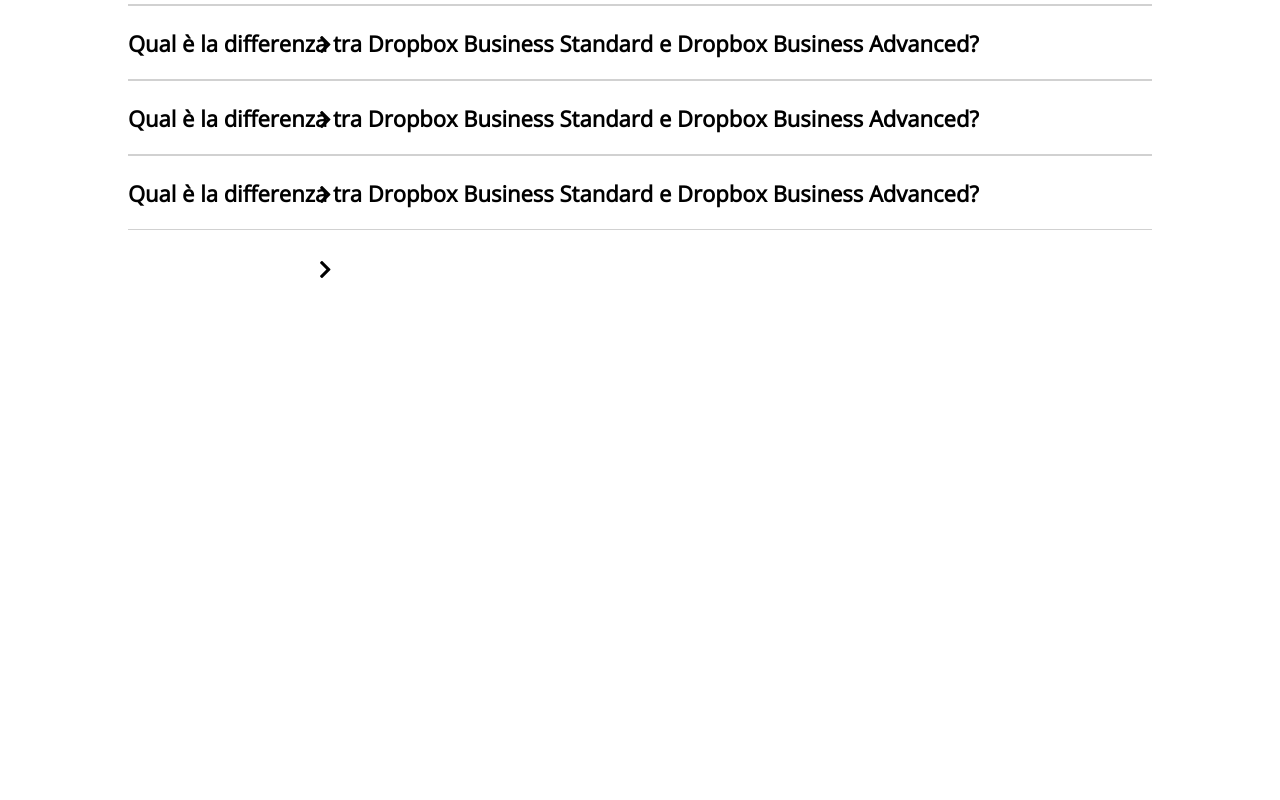
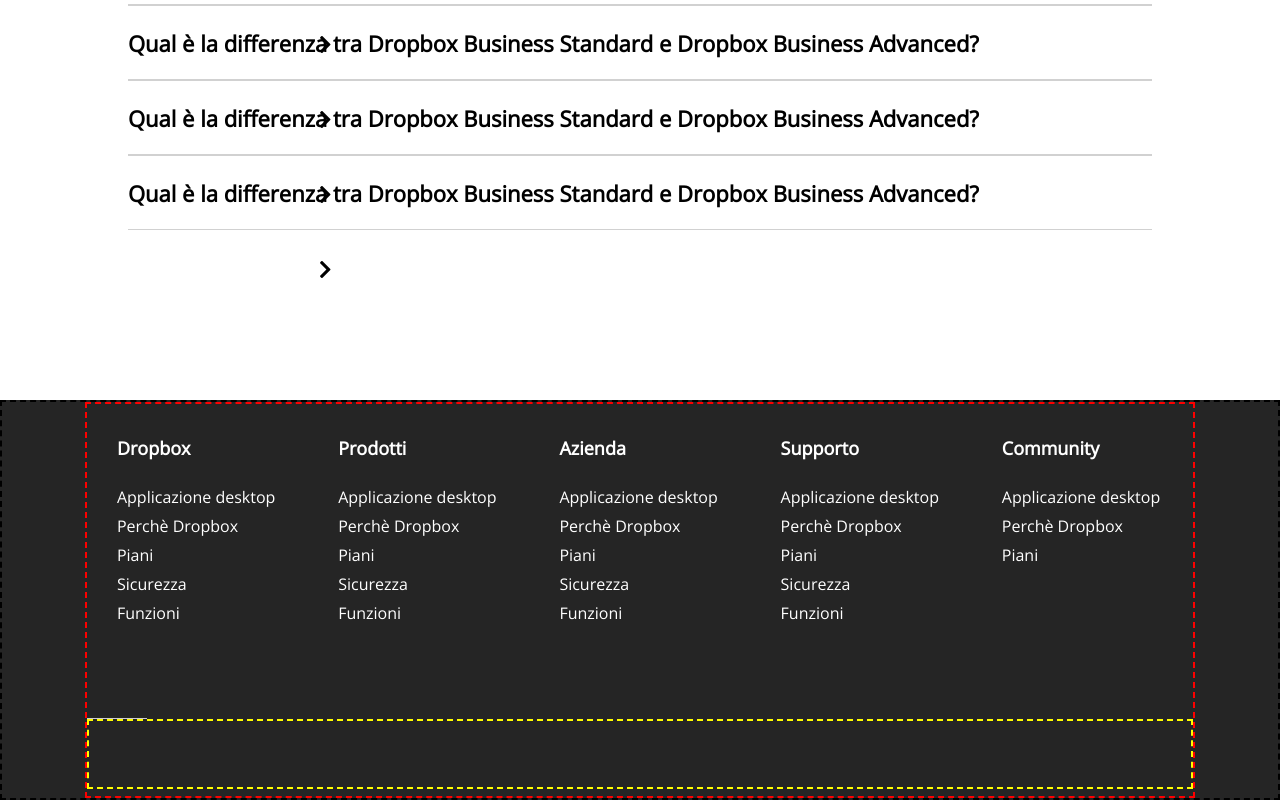
Before and after one commit to alegiunt99/htmlcss-dropbox, a plain HTML site: page index.html in a window 1280 px wide. Shown: the part 5817-6617 px from the top of the page. Before the commit the page ends 6217 px from the top, so only its background shows below. Drawn offline with nearby package versions, Linux system fonts and the light colour scheme.

Commit message:
Tutte le liste del footer

```diff
--- a/css/style.css
+++ b/css/style.css
@@ -562,10 +562,103 @@
 .qstn-frq h1{
     margin-bottom: 40px;
 }
+
+footer{
+    width: 100%;
+    height: 400px;
+    background-color: rgb(37, 37, 37);
+}
+
+.container-2{
+    width: 87%;
+    height: 100%;
+    margin: 0 auto;
+}
+
+.top-footer{
+    width: 100%;
+    height: 80%;
+    position: relative;
+}
+
+.other-pages{
+    height: 100%;
+    width: 20%;
+    display: inline-block;
+    padding-top: 30px;
+    padding-left: 30px;
+    font-size: 15px;
+    color:white;
+    line-height: 29px;
+}
+
+.other-pages h4{
+    font-size: 18px;
+    padding-bottom: 20px;
+}
+
+.other-pages a{
+    color: white;
+    text-decoration: none;
+}
+
+.other-pages a:hover{
+    text-decoration: underline;
+}
+
+.top-footer #community{
+    position: absolute;
+}
+
 /* / Layout */
 
 
-/* Debug *
+/* Debug */
+
+.debug footer{
+    border: 2px dashed black;
+    width: 100%;
+    height: 400px;
+
+}
+
+.debug .container-2{
+    border: 2px dashed red;
+    width: 87%;
+    height: 100%;
+    margin: 0 auto;
+    font-size: 0px;
+}
+
+/*
+.debug .top-footer{
+    width: 100%;
+    height: 80%;
+}
+
+.debug .other-pages{
+    border: 2px dashed blue;
+    height: 100%;
+    width: 20%;
+    display: inline-block;
+    padding-top: 30px;
+    padding-left: 30px;
+    font-size: 15px;
+}
+
+.debug .container-2 .bottom-bar{
+    height: 2%;
+}
+*/
+.debug .bottom-footer{
+    border: 2px dashed yellow;
+    width: 100%;
+    height: 18%;
+    position: relative;
+}
+
+
+/*
 
 .debug #questions-freq{
     border: 1px dashed red;
--- a/index.html
+++ b/index.html
@@ -387,8 +387,63 @@
 
 
     <!--Parte inferiore con pagine e contatti-->
-    <footer>
+    <footer class="clearfix">
+        <div class="container-2">
+            <div class="top-footer">
+                <div class="other-pages">
+                    <h4>Dropbox</h4>
+                    <ul>
+                        <li><a href="#">Applicazione desktop</a></li>
+                        <li><a href="#">Perchè Dropbox</a></li>
+                        <li><a href="#">Piani</a></li>
+                        <li><a href="#">Sicurezza</a></li>
+                        <li><a href="#">Funzioni</a></li>
+                    </ul>
+                </div>
+                <div class="other-pages">
+                    <h4>Prodotti</h4>
+                    <ul>
+                        <li><a href="#">Applicazione desktop</a></li>
+                        <li><a href="#">Perchè Dropbox</a></li>
+                        <li><a href="#">Piani</a></li>
+                        <li><a href="#">Sicurezza</a></li>
+                        <li><a href="#">Funzioni</a></li>
+                    </ul>
+                </div>
+                <div class="other-pages">
+                    <h4>Azienda</h4>
+                    <ul>
+                        <li><a href="#">Applicazione desktop</a></li>
+                        <li><a href="#">Perchè Dropbox</a></li>
+                        <li><a href="#">Piani</a></li>
+                        <li><a href="#">Sicurezza</a></li>
+                        <li><a href="#">Funzioni</a></li>
+                    </ul>
+                </div>
+                <div class="other-pages">
+                    <h4>Supporto</h4>
+                    <ul>
+                        <li><a href="#">Applicazione desktop</a></li>
+                        <li><a href="#">Perchè Dropbox</a></li>
+                        <li><a href="#">Piani</a></li>
+                        <li><a href="#">Sicurezza</a></li>
+                        <li><a href="#">Funzioni</a></li>
+                    </ul>
+                </div>
+                <div id="community" class="other-pages">
+                    <h4>Community</h4>
+                    <ul>
+                        <li><a href="#">Applicazione desktop</a></li>
+                        <li><a href="#">Perchè Dropbox</a></li>
+                        <li><a href="#">Piani</a></li>
+                    </ul>
+                </div>
+            </div>
+            <div class="bottom-bar"></div>
+            <div class="bottom-footer">
 
+            </div>
+        </div>
     </footer>
 
 </body>
```
